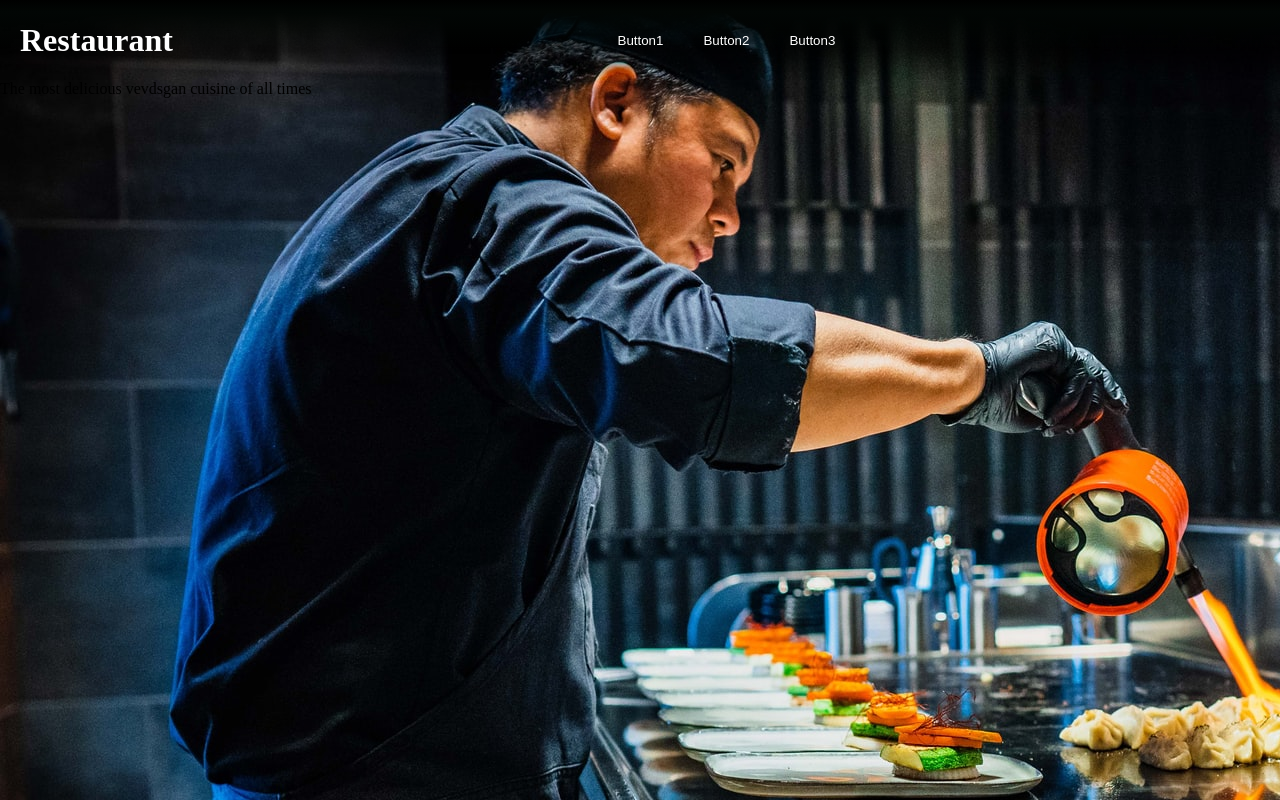
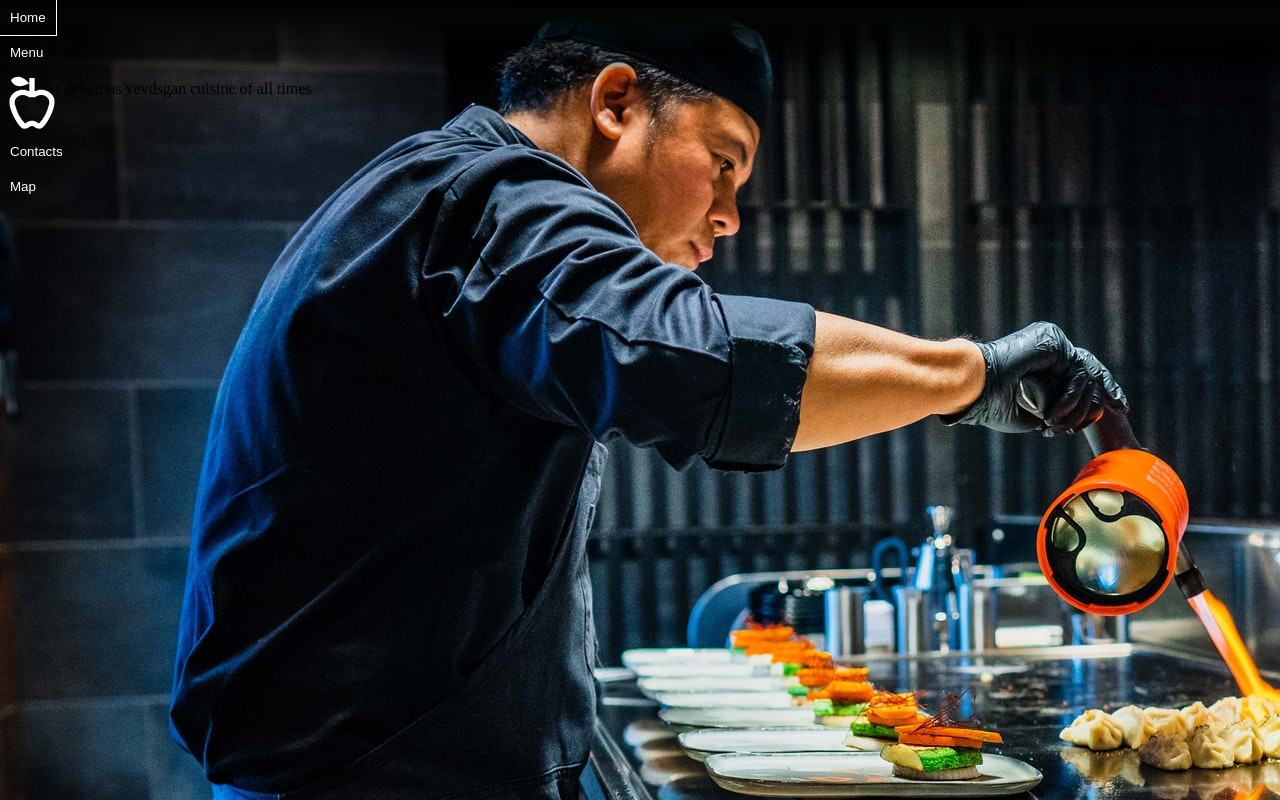
Before and after one commit to lnicepei/restaurant-page, a website built with webpack: page dist/index.html in a window 1280 px wide. Built offline with nearby package versions, Linux system fonts and the light colour scheme.

Commit message:
Reorder buttons

```diff
--- a/dist/index.html
+++ b/dist/index.html
@@ -10,11 +10,16 @@
 <body>
     <div id="content">
         <header>
-            <h1>Restaurant</h1>
-            <div class="buttons">
-                <div class="section1"><button id="button1">Button1</button></div>
-                <div class="section2"><button id="button2">Button2</button></div>
-                <div class="section3"><button id="button3">Button3</button></div>
+            <div class="buttons1">
+                <div class="section1"><button id="button1">Home</button></div>
+                <div class="section2"><button id="button2">Menu</button></div>
+            </div>
+            <svg style="width:4rem;height:4rem" viewBox="0 0 24 24">
+                <path fill="currentColor" d="M20,10C18.58,7.57 15.5,6.69 13,8V3H11V8C8.5,6.69 5.42,7.57 4,10C2,13 7,22 9,22C11,22 11,21 12,21C13,21 13,22 15,22C17,22 22,13 20,10M18.25,13.38C17.63,15.85 16.41,18.12 14.7,20C14.5,20 14.27,19.9 14.1,19.75C12.87,18.76 11.13,18.76 9.9,19.75C9.73,19.9 9.5,20 9.3,20C7.59,18.13 6.36,15.85 5.75,13.39C5.5,12.66 5.45,11.87 5.66,11.12C6.24,10.09 7.32,9.43 8.5,9.4C9.06,9.41 9.61,9.54 10.11,9.79L11,10.24H13L13.89,9.79C14.39,9.54 14.94,9.41 15.5,9.4C16.68,9.43 17.76,10.08 18.34,11.11C18.55,11.86 18.5,12.65 18.25,13.38M11,5C5.38,8.07 4.11,3.78 4.11,3.78C4.11,3.78 6.77,0.19 11,5Z" />
+            </svg>
+            <div class="buttons2">
+                <div class="section3"><button id="button3">Contacts</button></div>
+                <div class="section4"><button id="button4">Map</button></div>
             </div>
         </header>
     </div>
```
